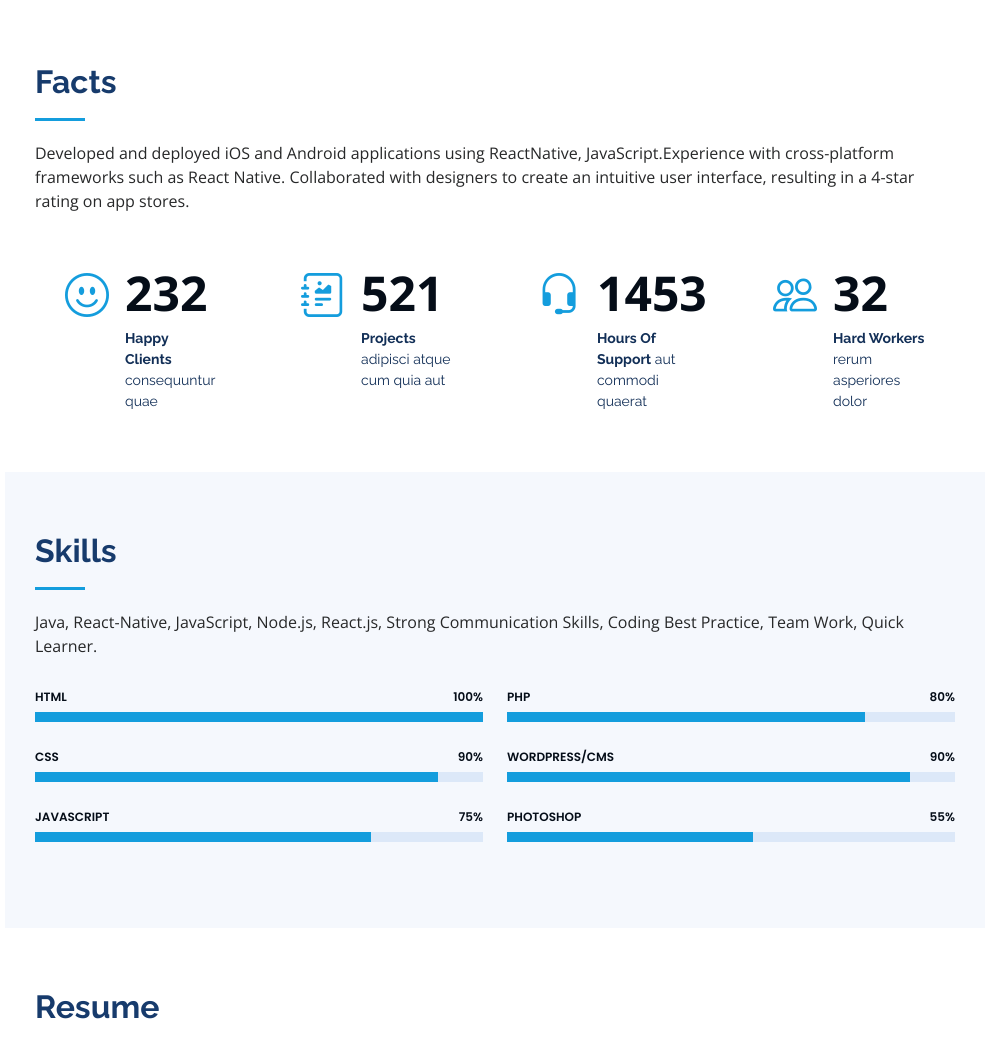
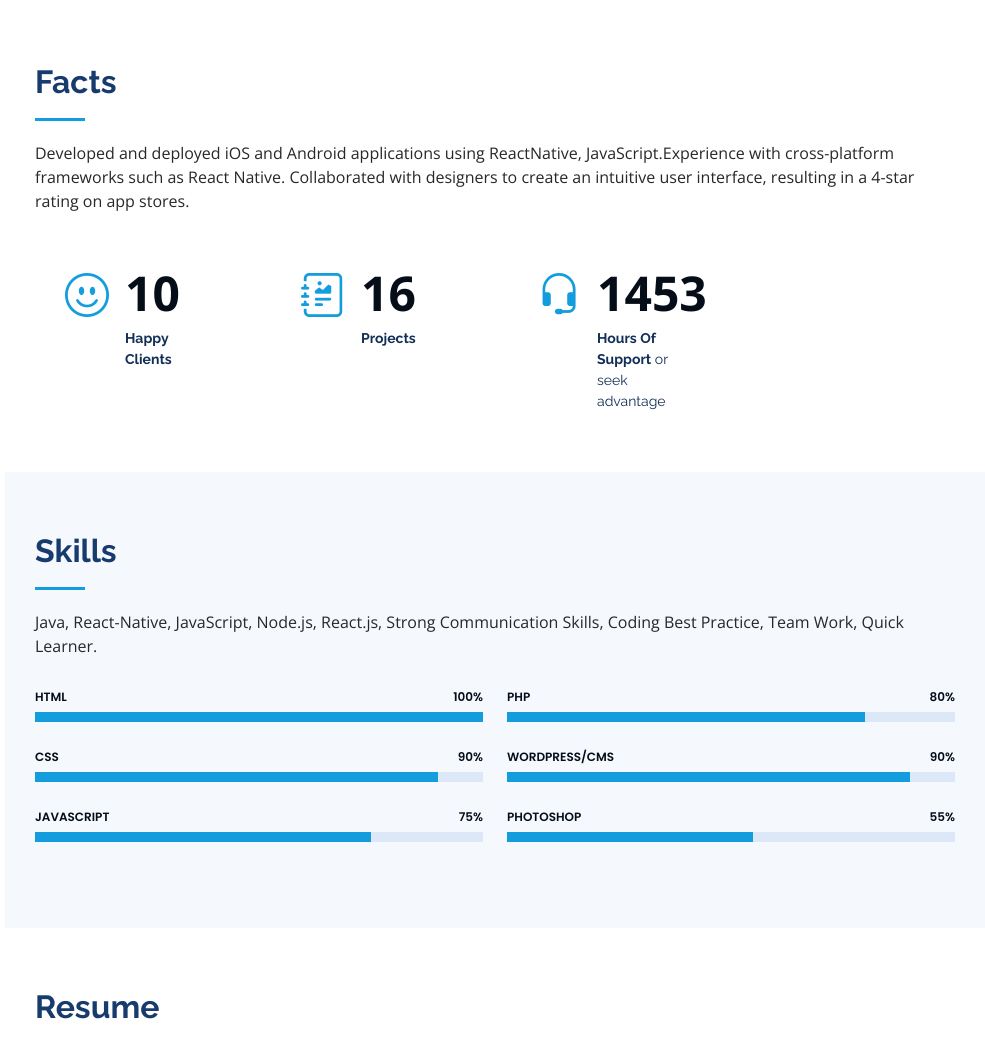
Before and after one commit to faraz-stack/my-portfolio, a plain HTML site: page index.html in a window 1280 px wide. Shown: the part 2217-3260 px from the top of the page, without its empty margins (295-1280 px from the left). Drawn offline with nearby package versions, Linux system fonts and the light colour scheme.

Commit message:
fact section updated

```diff
--- a/index.html
+++ b/index.html
@@ -166,16 +166,16 @@ Let's innovate, let's create, let's conquer. 🚀🌟
           <div class="col-lg-3 col-md-6 d-md-flex align-items-md-stretch" data-aos="fade-up">
             <div class="count-box">
               <i class="bi bi-emoji-smile"></i>
-              <span data-purecounter-start="0" data-purecounter-end="232" data-purecounter-duration="1" class="purecounter"></span>
-              <p><strong>Happy Clients</strong> consequuntur quae</p>
+              <span data-purecounter-start="0" data-purecounter-end="10" data-purecounter-duration="1" class="purecounter"></span>
+              <p><strong>Happy Clients</strong></p>
             </div>
           </div>
 
           <div class="col-lg-3 col-md-6 d-md-flex align-items-md-stretch" data-aos="fade-up" data-aos-delay="100">
             <div class="count-box">
               <i class="bi bi-journal-richtext"></i>
-              <span data-purecounter-start="0" data-purecounter-end="521" data-purecounter-duration="1" class="purecounter"></span>
-              <p><strong>Projects</strong> adipisci atque cum quia aut</p>
+              <span data-purecounter-start="0" data-purecounter-end="16" data-purecounter-duration="1" class="purecounter"></span>
+              <p><strong>Projects</strong></p>
             </div>
           </div>
 
@@ -183,17 +183,11 @@ Let's innovate, let's create, let's conquer. 🚀🌟
             <div class="count-box">
               <i class="bi bi-headset"></i>
               <span data-purecounter-start="0" data-purecounter-end="1453" data-purecounter-duration="1" class="purecounter"></span>
-              <p><strong>Hours Of Support</strong> aut commodi quaerat</p>
+              <p><strong>Hours Of Support</strong> or seek advantage</p>
             </div>
           </div>
 
-          <div class="col-lg-3 col-md-6 d-md-flex align-items-md-stretch" data-aos="fade-up" data-aos-delay="300">
-            <div class="count-box">
-              <i class="bi bi-people"></i>
-              <span data-purecounter-start="0" data-purecounter-end="32" data-purecounter-duration="1" class="purecounter"></span>
-              <p><strong>Hard Workers</strong> rerum asperiores dolor</p>
-            </div>
-          </div>
+
 
         </div>
 
```
